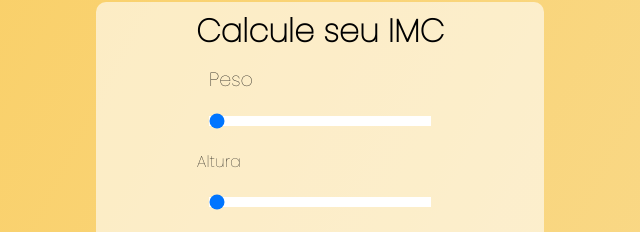
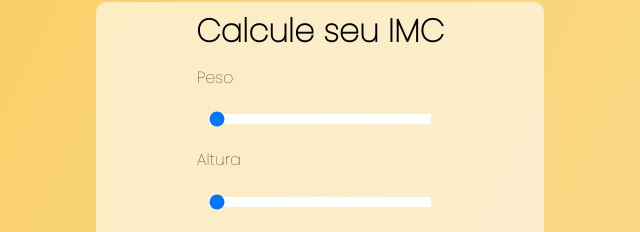
Before and after one commit to Dariszz/compassIMC, a plain HTML site: page index.html in a window 1280 px wide. Shown: the part 198-430 px from the top of the page, 320-960 px from the left. Drawn offline with Linux system fonts and the light colour scheme.

Commit message:
html e css prontos, trabalhando no js

```diff
--- a/index.html
+++ b/index.html
@@ -19,7 +19,7 @@
                         <h2>Calcule seu IMC</h2>
                     </div>
                     <div id="dados">
-                        <span>Peso</span>
+                        <p>Peso</p>
                         <input type="range" name="volP" value="0" min="0" max="150" id="peso">
                         <p>Altura</p>
                         <input type="range" name="volA" value="0" min="0" max="2,5" id="altura">
```
